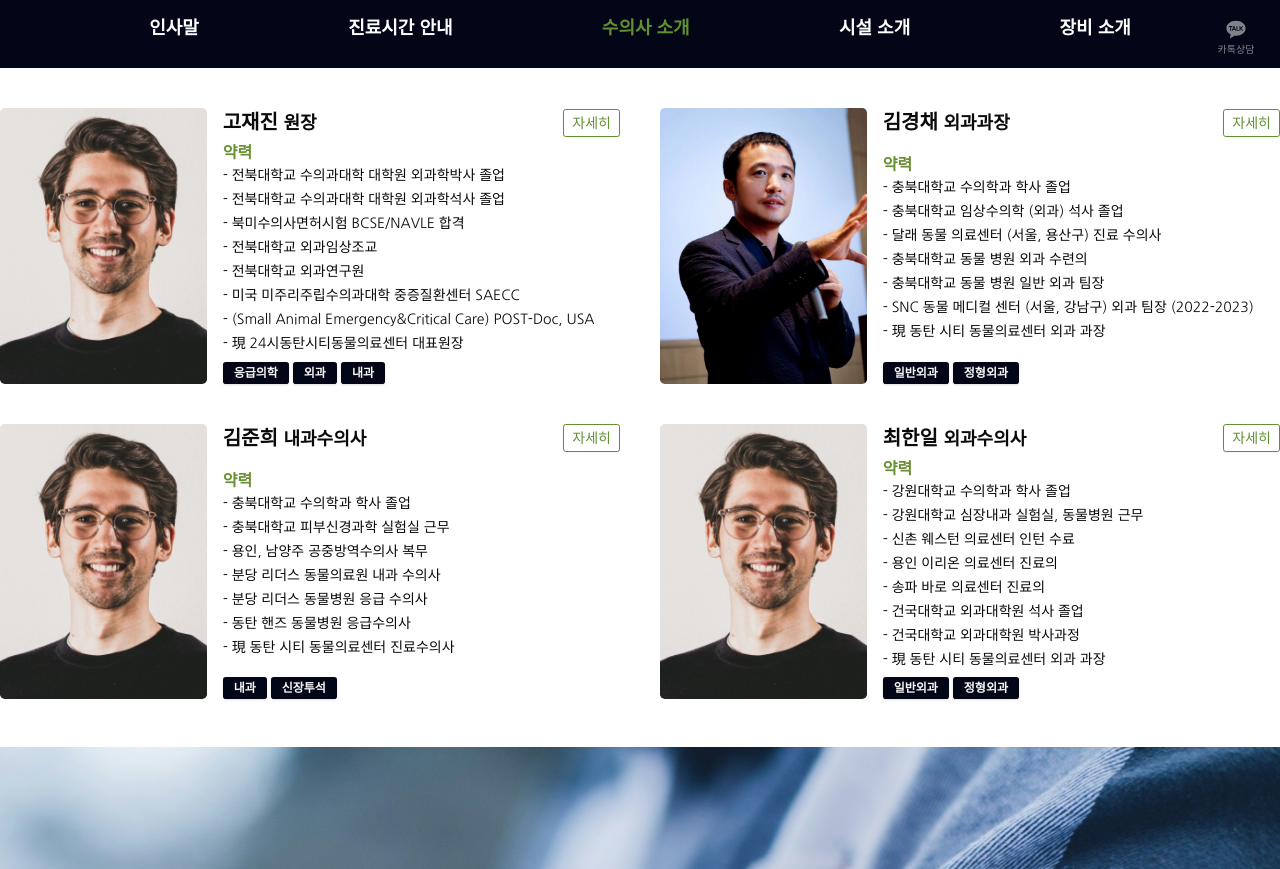
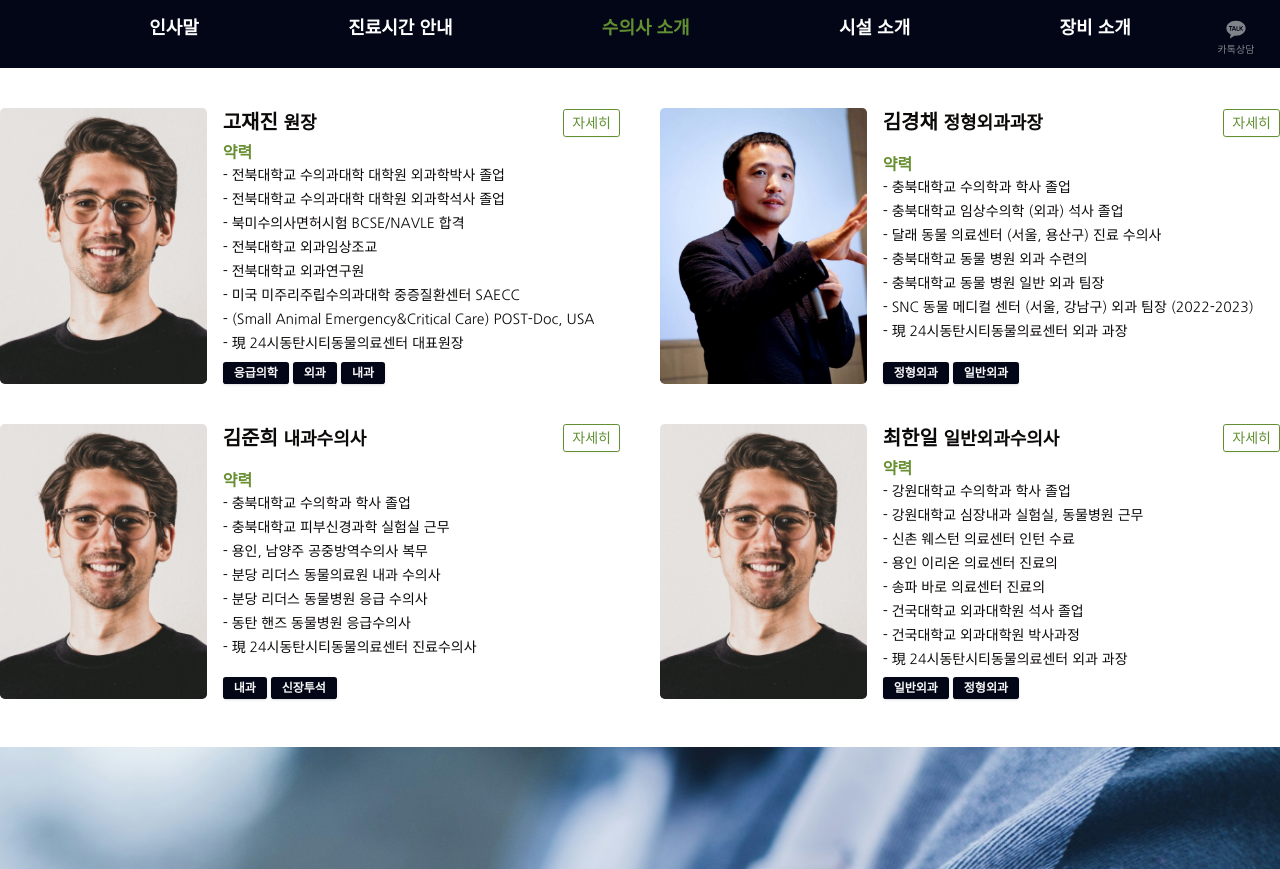
Before and after one commit to dongtan-amc/dtcamc, a Next.js app: page /introduction/vets in a window 1280 px wide. Shown: the part 492-1361 px from the top of the page. Built offline with nearby package versions, Linux system fonts and the light colour scheme.

Commit message:
fix : 수의사 정보 수정

```diff
--- a/app/community/case/cases-grid.tsx
+++ b/app/community/case/cases-grid.tsx
@@ -42,7 +42,6 @@ export default function CasesGrid({
                 src={singleCase.image}
                 width={290}
                 height={290}
-                placeholder="blur"
                 className="rounded-lg"
                 sizes="(min-width: 1360px) 284px, (min-width: 1040px) calc(22.67vw - 20px), (min-width: 780px) calc(30.42vw - 20px), (min-width: 380px) 290px, calc(36.67vw + 158px)"
               />
--- a/components/sections/experties/experties-accordion.tsx
+++ b/components/sections/experties/experties-accordion.tsx
@@ -27,6 +27,7 @@ export default function ExpertiesAccordion() {
               alt="subject image"
               src={imgSrc!}
               fill
+              priority
               placeholder="blur"
               className="object-cover"
               sizes="(min-width: 1320px) 728px, (min-width: 1040px) calc(104.62vw - 632px), calc(100vw - 32px)"
--- a/components/ui/card-hover-effect.tsx
+++ b/components/ui/card-hover-effect.tsx
@@ -60,7 +60,6 @@ export const HoverEffect = ({
                 alt={item.title}
                 src={item.image}
                 fill
-                placeholder="blur"
                 sizes="(min-width: 1360px) 288px, (min-width: 1040px) calc(22.67vw - 16px), (min-width: 780px) calc(33.33vw - 27px), calc(50vw - 32px)"
                 className="object-center"
               />
--- a/constants/vets.ts
+++ b/constants/vets.ts
@@ -41,8 +41,8 @@ export const VETS = [
   },
   {
     name: "김경채",
-    title: "외과과장",
-    subjects: ["일반외과", "정형외과"],
+    title: "정형외과과장",
+    subjects: ["정형외과", "일반외과"],
     image: chae,
     history: [
       "충북대학교 수의학과 학사 졸업",
@@ -51,14 +51,14 @@ export const VETS = [
       "충북대학교 동물 병원 외과 수련의",
       "충북대학교 동물 병원 일반 외과 팀장",
       "SNC 동물 메디컬 센터 (서울, 강남구) 외과 팀장 (2022-2023)",
-      "現 동탄 시티 동물의료센터 외과 과장",
+      "現 24시동탄시티동물의료센터 외과 과장",
     ],
     expert: [
       " 로얄캐닌 앰버서더 (7기)",
       " 한국 수의외과 학회 (정회원)",
       " NAVER 강아지 질병백과 감수 : 강아지 고관절이형성증",
       " NAVER 고양이 질병백과 감수 : 고양이 만성 치은 구내염, 고양이 장염, 고양이 상상 임신",
-      " SBS 세상에 이런일이 ‘누워서 먹는 신기한 강아지 모카’ 방송 출현",
+      " SBS 세상에 이런일이 ‘누워서 먹는 신기한 강아지 모카’ 방송 출연",
       "PennHIP 인증 수의사",
     ],
     education: [
@@ -81,7 +81,7 @@ export const VETS = [
       "분당 리더스 동물의료원 내과 수의사",
       "분당 리더스 동물병원 응급 수의사",
       "동탄 핸즈 동물병원 응급수의사",
-      "現 동탄 시티 동물의료센터 진료수의사",
+      "現 24시동탄시티동물의료센터 진료수의사",
     ],
     expert: ["미국수의신장비뇨기 학회 정회원(ASVNU)"],
     education: [
@@ -93,7 +93,7 @@ export const VETS = [
   },
   {
     name: "최한일",
-    title: "외과수의사",
+    title: "일반외과수의사",
     subjects: ["일반외과", "정형외과"],
     image: dummy,
     history: [
@@ -104,7 +104,7 @@ export const VETS = [
       "송파 바로 의료센터 진료의",
       "건국대학교 외과대학원 석사 졸업",
       "건국대학교 외과대학원 박사과정",
-      "現 동탄 시티 동물의료센터 외과 과장",
+      "現 24시동탄시티동물의료센터 외과 과장",
     ],
     expert: ["한국 수의외과 학회 (정회원)"],
     education: [
```
Also changed, not shown: 1 other file (tests, documents, lock files or other folders).
